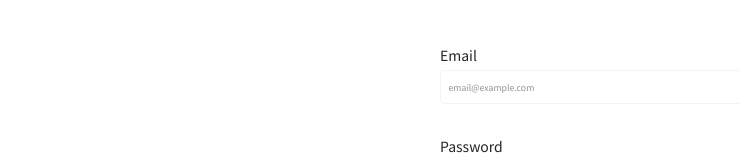
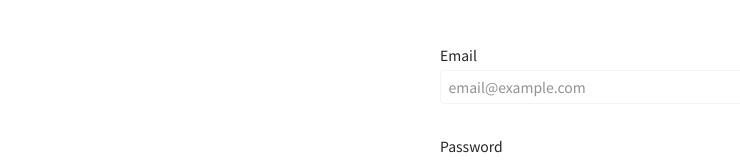
Before and after one commit to LilyCalico/trip-drop, a Next.js app: page /auth/login in a window 1280 px wide. Shown: the part 222-382 px from the top of the page, without its empty margins (0-740 px from the left). Built offline with nearby package versions, Linux system fonts and the light colour scheme; no server answers.

Commit message:
style: Update font size

```diff
--- a/components/custom/Input.tsx
+++ b/components/custom/Input.tsx
@@ -8,9 +8,9 @@ export function Input({ className, ...props }: Props) {
     <BaseInput
       className={cn(
         // 背景・余白・フォントサイズを移植
-        "py-[1.6rem] text-[1.4rem] mt-[0.4rem]",
+        "py-[1.6rem] text-[1.4rem] md:text-[1.4rem] mt-[0.4rem]",
         "input-custom",
-        className
+        className,
       )}
       {...props}
     />
```
